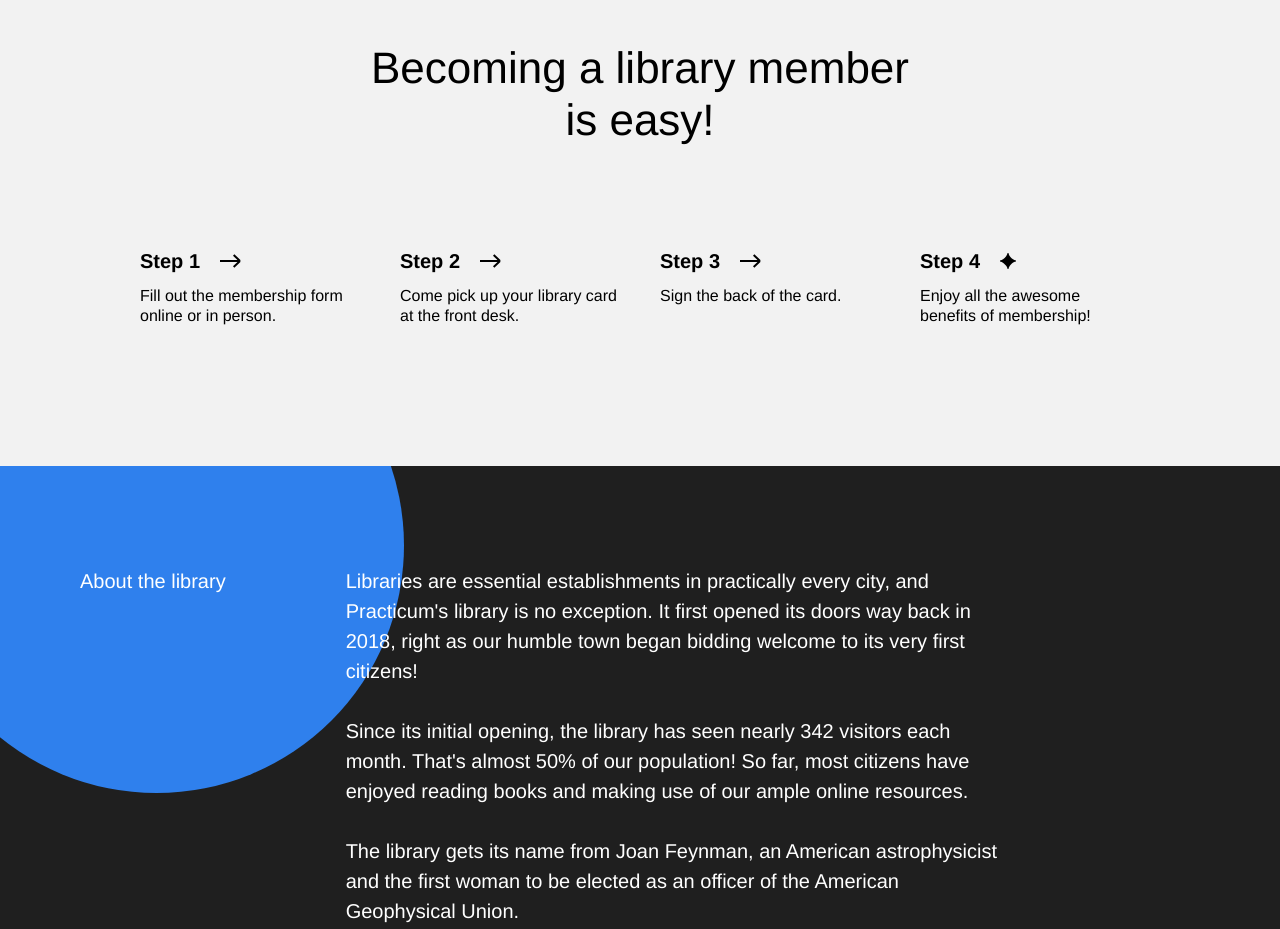
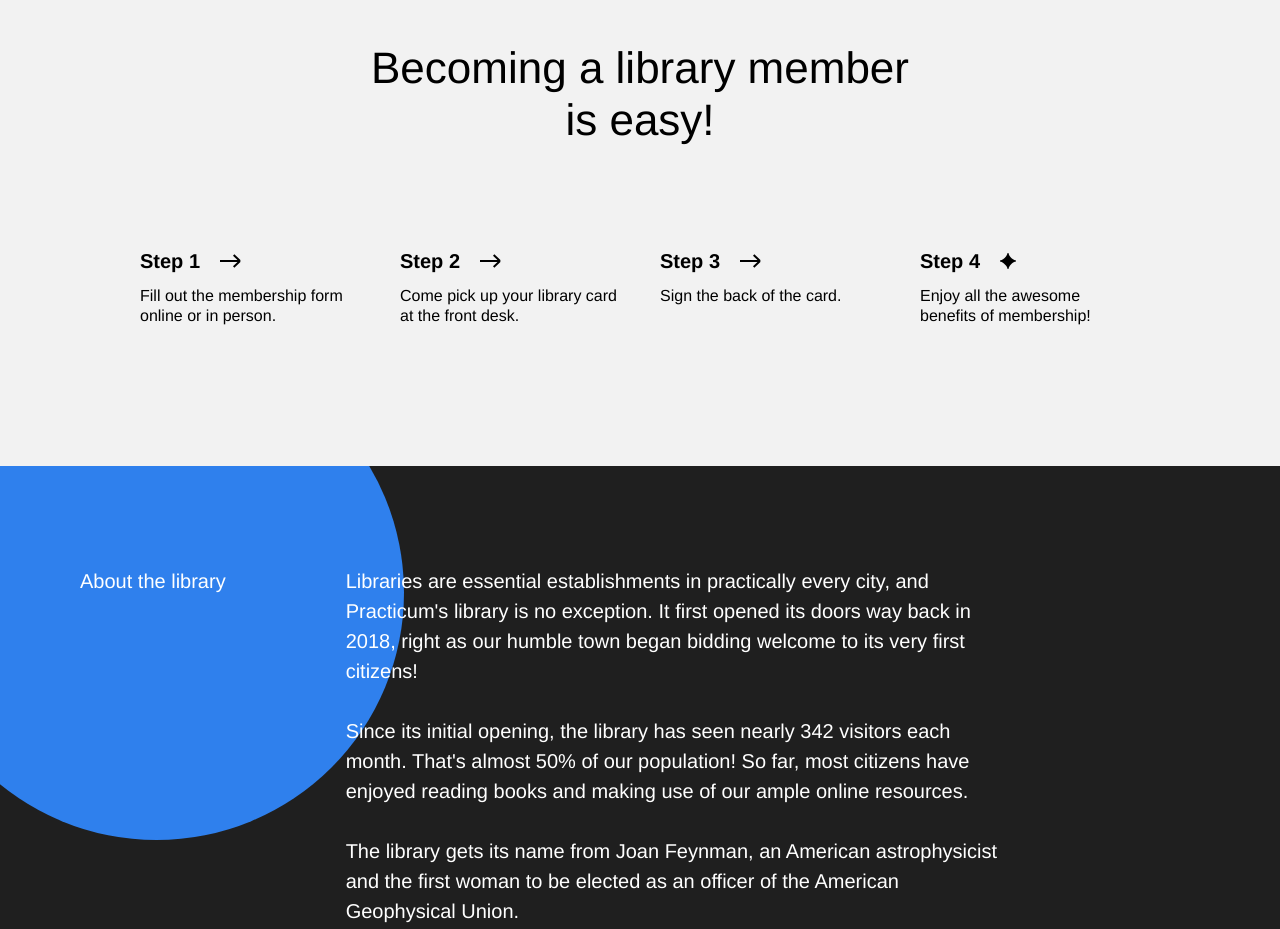
Before and after one commit to ckbailar7/se_project_library, a plain HTML site: page index.html in a window 1280 px wide. Shown: the part 2992-3921 px from the top of the page. Drawn offline with Linux system fonts and the light colour scheme.

Commit message:
New update for my project

```diff
--- a/styles/style.css
+++ b/styles/style.css
@@ -407,7 +407,7 @@
   border-radius: 50%;
   position: absolute;
   z-index: 0;
-  top: -30%;
+  top: -121px;
   left: -91px;
 }
 
```
